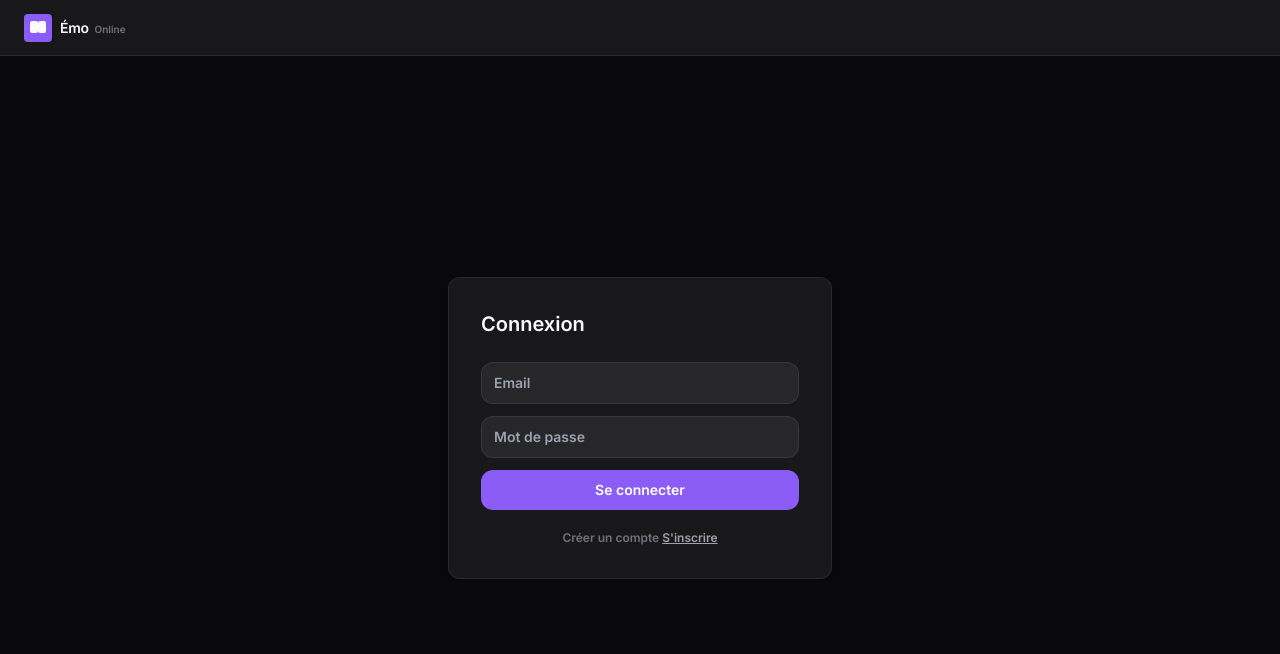
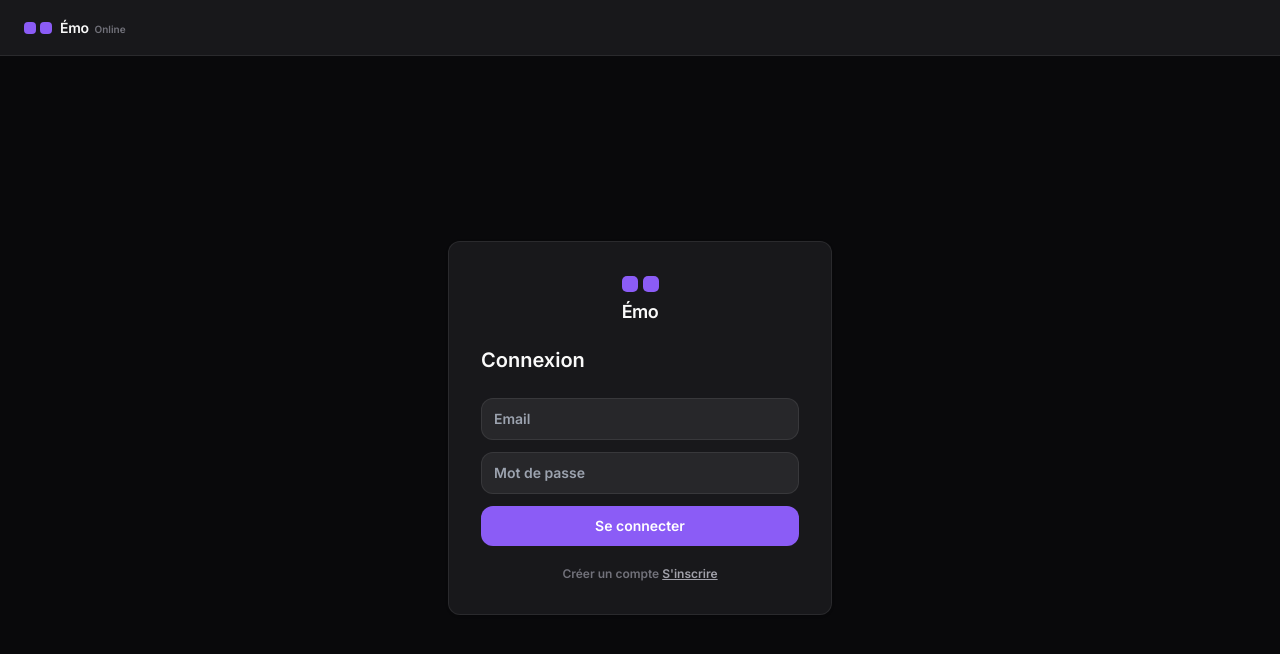
Before and after one commit to XeroxYTB/emo-online, a React (Create React App) app in the folder emo/frontend/: page /login in a window 1280 px wide. Shown: the top 654 px of the page. Built offline with nearby package versions, Linux system fonts and the light colour scheme; no server answers.

Commit message:
Unify logo: twin purple squircles across app and favicon.

```diff
--- a/emo/frontend/src/components/EmoLogo.jsx
+++ b/emo/frontend/src/components/EmoLogo.jsx
@@ -2,33 +2,31 @@ import React from "react";
 import { Link } from "react-router-dom";
 
 const SIZES = {
-  sm: { box: 28, eye: 9, gap: 8, title: "text-sm", sub: "text-[10px]" },
-  md: { box: 36, eye: 11, gap: 10, title: "text-lg", sub: "text-xs" },
-  lg: { box: 44, eye: 13, gap: 12, title: "text-2xl", sub: "text-sm" },
+  sm: { square: 12, gap: 4, textGap: 8, title: "text-sm", sub: "text-[10px]" },
+  md: { square: 16, gap: 5, textGap: 10, title: "text-lg", sub: "text-xs" },
+  lg: { square: 22, gap: 6, textGap: 12, title: "text-2xl", sub: "text-sm" },
 };
 
-function LogoMark({ size = 36, className = "" }) {
-  const eye = Math.round(size * 0.3);
-  const pad = Math.round(size * 0.22);
-  const h = Math.round(size * 0.42);
-  const r = Math.max(2, Math.round(size * 0.08));
+function LogoMark({ square = 16, gap = 5, className = "" }) {
+  const r = Math.max(3, Math.round(square * 0.32));
+  const w = square * 2 + gap;
   return (
     <svg
-      width={size}
-      height={size}
-      viewBox={`0 0 ${size} ${size}`}
+      width={w}
+      height={square}
+      viewBox={`0 0 ${w} ${square}`}
       className={className}
       aria-hidden="true"
     >
-      <rect width={size} height={size} rx={r * 2} fill="var(--emo-logo-bg, #8b5cf6)" />
-      <rect x={pad} y={pad + 1} width={eye} height={h} rx={r} fill="var(--emo-logo-eye, #fafafa)" />
-      <rect x={size - pad - eye} y={pad + 1} width={eye} height={h} rx={r} fill="var(--emo-logo-eye, #fafafa)" />
+      <rect width={square} height={square} rx={r} fill="var(--emo-logo-bg, #8b5cf6)" />
+      <rect x={square + gap} width={square} height={square} rx={r} fill="var(--emo-logo-bg, #8b5cf6)" />
     </svg>
   );
 }
 
 export function EmoLogo({
   size = "md",
+  layout = "inline",
   showSubtitle = true,
   showText = true,
   subtitle = "Online",
@@ -37,17 +35,38 @@ export function EmoLogo({
   href = "/chat",
 }) {
   const s = SIZES[size] || SIZES.md;
-  const inner = (
-    <div className={`inline-flex items-center ${className}`} style={{ gap: s.gap }}>
-      <LogoMark size={s.box} />
+  const stacked = layout === "stacked";
+
+  const mark = <LogoMark square={s.square} gap={s.gap} />;
+  const titleEl = showText && (
+    <span
+      className={`font-heading font-semibold tracking-tight ${s.title}`}
+      style={{ color: "var(--emo-text)" }}
+    >
+      Émo
+    </span>
+  );
+  const subtitleEl = showText && showSubtitle && (
+    <span className={`font-normal text-muted-em ${s.sub}`}>{subtitle}</span>
+  );
+
+  const inner = stacked ? (
+    <div className={`inline-flex flex-col items-center ${className}`} style={{ gap: s.textGap * 0.55 }}>
+      {mark}
+      {showText && (
+        <div className="flex flex-col items-center leading-none" style={{ gap: 4 }}>
+          {titleEl}
+          {subtitleEl}
+        </div>
+      )}
+    </div>
+  ) : (
+    <div className={`inline-flex items-center ${className}`} style={{ gap: s.textGap }}>
+      {mark}
       {showText && (
         <div className="flex items-baseline gap-1.5 leading-none">
-          <span className={`font-heading font-semibold tracking-tight ${s.title}`} style={{ color: "var(--emo-text)" }}>
-            Émo
-          </span>
-          {showSubtitle && (
-            <span className={`font-normal text-muted-em ${s.sub}`}>{subtitle}</span>
-          )}
+          {titleEl}
+          {subtitleEl}
         </div>
       )}
     </div>
--- a/emo/frontend/src/index.css
+++ b/emo/frontend/src/index.css
@@ -15,7 +15,6 @@
   --emo-accent: #8b5cf6;
   --emo-accent-hover: #a78bfa;
   --emo-logo-bg: #8b5cf6;
-  --emo-logo-eye: #fafafa;
   --emo-code-bg: #0f0f10;
   --emo-input-bg: #27272a;
   --emo-glass-bg: #18181b;
@@ -37,7 +36,6 @@ html.theme-light {
   --emo-accent: #7c3aed;
   --emo-accent-hover: #6d28d9;
   --emo-logo-bg: #7c3aed;
-  --emo-logo-eye: #fafafa;
   --emo-code-bg: #f4f4f5;
   --emo-input-bg: #ffffff;
   --emo-glass-bg: #ffffff;
--- a/emo/frontend/src/pages/Login.jsx
+++ b/emo/frontend/src/pages/Login.jsx
@@ -2,7 +2,7 @@ import React, { useCallback, useEffect, useRef, useState } from "react";
 import { useNavigate, useSearchParams } from "react-router-dom";
 import { http, getApiBase, saveSessionToken, wakeBackend } from "../lib/api";
 import { frontendUrl } from "../lib/paths";
-import { AppTopBar } from "../components/EmoLogo";
+import { AppTopBar, EmoLogo } from "../components/EmoLogo";
 import { toast } from "sonner";
 import { Loader2 } from "lucide-react";
 
@@ -169,8 +169,9 @@ export default function Login() {
           className="login-card w-full max-w-sm rounded-xl p-8"
           style={{ background: "var(--emo-surface)", border: "1px solid var(--emo-border)", animation: "fadeIn 0.4s ease" }}
         >
-          <div className="mb-6">
-            <h1 className="font-heading text-xl font-semibold" style={{ color: "var(--emo-text)" }}>
+          <div className="mb-6 flex flex-col items-center text-center">
+            <EmoLogo size="md" layout="stacked" showSubtitle={false} className="mb-5" />
+            <h1 className="font-heading text-xl font-semibold w-full text-left" style={{ color: "var(--emo-text)" }}>
               Connexion
             </h1>
           </div>
```
Also changed, not shown: emo/frontend/public/logo.svg.
